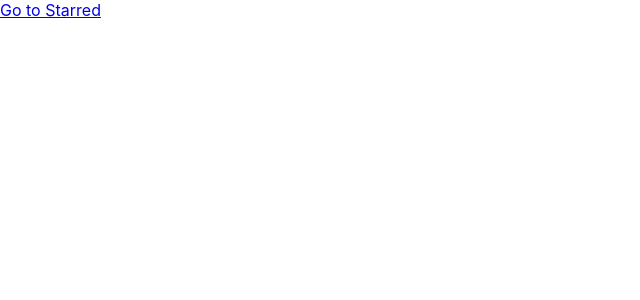
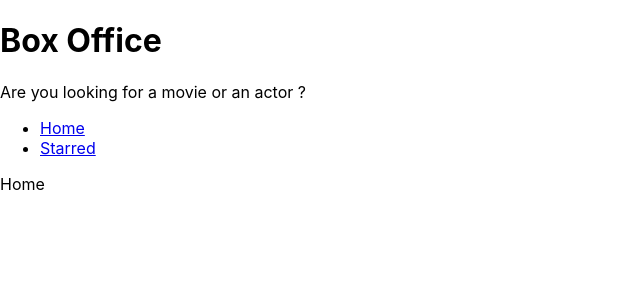
Before and after one commit to Lakshit905/box-office-app, a React (Create React App) app: page / in a window 1280 px wide. Shown: the top 300 px of the page, without its empty margins (0-640 px from the left). Built offline with nearby package versions, Linux system fonts and the light colour scheme.

Commit message:
added navigation and shared layout for home and stared

```diff
--- a/src/App.jsx
+++ b/src/App.jsx
@@ -1,14 +1,17 @@
-import Starred from './components/Starred';
-import Home from './components/Home';
+import Starred from './pages/Starred';
+import Home from './pages/Home';
 import { BrowserRouter, Routes, Route} from 'react-router-dom';
+import MainLayout from './components/MainLayout';
 
 
 function App() {
   return (
         <BrowserRouter>
         <Routes>
+          <Route element={<MainLayout/>}>
           <Route path="/" element ={<Home/>}/>
           <Route path="Starred" element ={<Starred/>}/>
+          </Route>
           <Route path="*" element={<div>Not Found</div>} />
           {/* // <Route path="/" element={<App />}>
           //   <Route index element={<Home />} />
--- /dev/null
+++ b/src/components/AppTitle.jsx
@@ -0,0 +1,10 @@
+export default function AppTitle(prop){
+    const {title ="Box Office", subtitle = "Are you looking for a movie or an actor ?"} = prop;
+
+    return (
+        <div>
+            <h1>{title}</h1>
+            <p>{subtitle}</p>
+        </div>
+    )
+}
--- /dev/null
+++ b/src/components/MainLayout.jsx
@@ -0,0 +1,15 @@
+import { Outlet } from "react-router-dom";
+import Navs from "./Navs";
+import AppTitle from "./AppTitle";
+
+const MainLayout = () => {
+    return (
+        <div>
+            <AppTitle/>
+            <Navs/>
+            <Outlet/>
+        </div>
+    );
+}
+
+export default MainLayout;
--- /dev/null
+++ b/src/components/Navs.jsx
@@ -0,0 +1,31 @@
+import {Link} from "react-router-dom";
+
+const LINK = [
+    {
+        name : "Home",
+        to : "/"
+    },
+
+    {
+        name : "Starred",
+        to : "/Starred"
+    }
+]
+
+const Navs = () => {
+    return (
+      <div>
+        <ul>
+            {
+                LINK.map((item) => (
+                    <li key={item.to}>
+                        <Link to={item.to}>{item.name}</Link>
+                    </li>
+                 ) )
+            }
+        </ul>
+      </div>
+    );
+}
+
+export default Navs;
--- a/src/components/Home.jsx
+++ b/src/pages/Home.jsx
@@ -4,7 +4,7 @@
 const Home = () => {
     return (
     <div>
-        <Link to="/starred">Go to Starred </Link>
+        Home
     </div>
 
     )
```
Also changed, not shown: src/pages/Starred.jsx (renamed from src/components/Starred.jsx).
